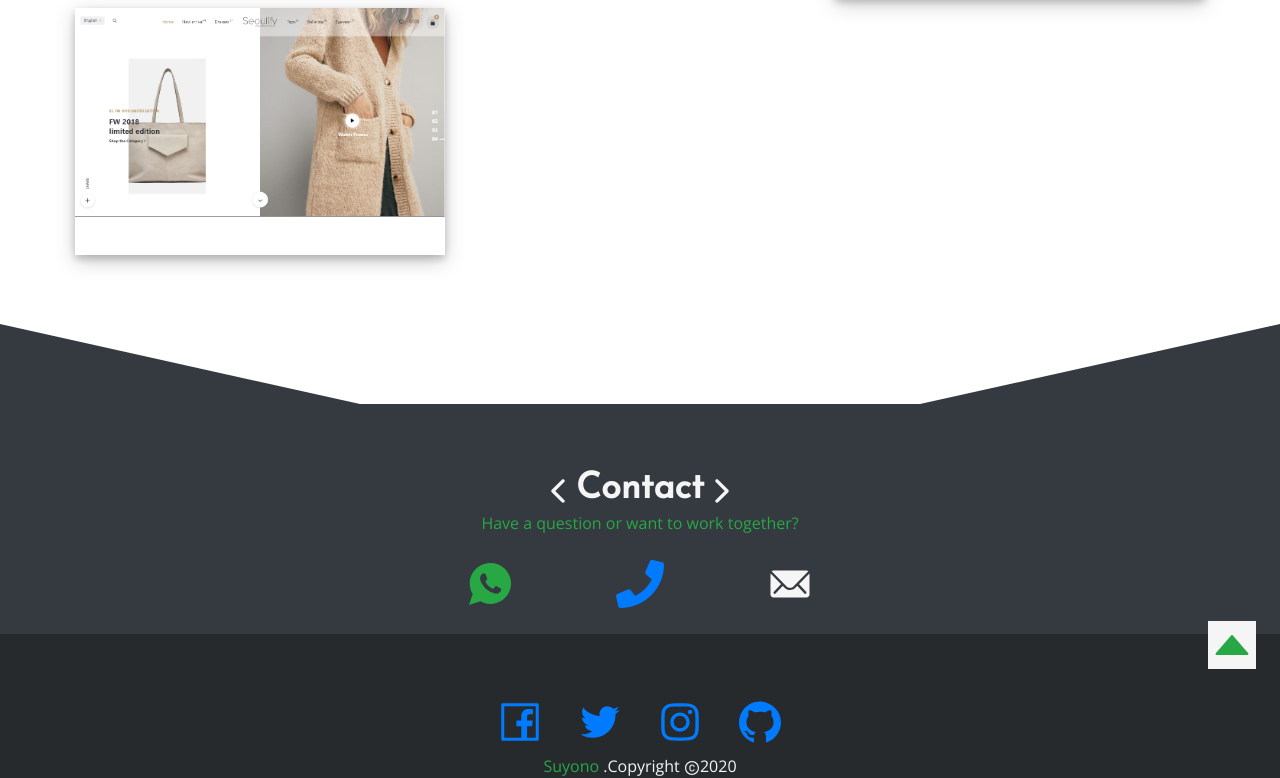
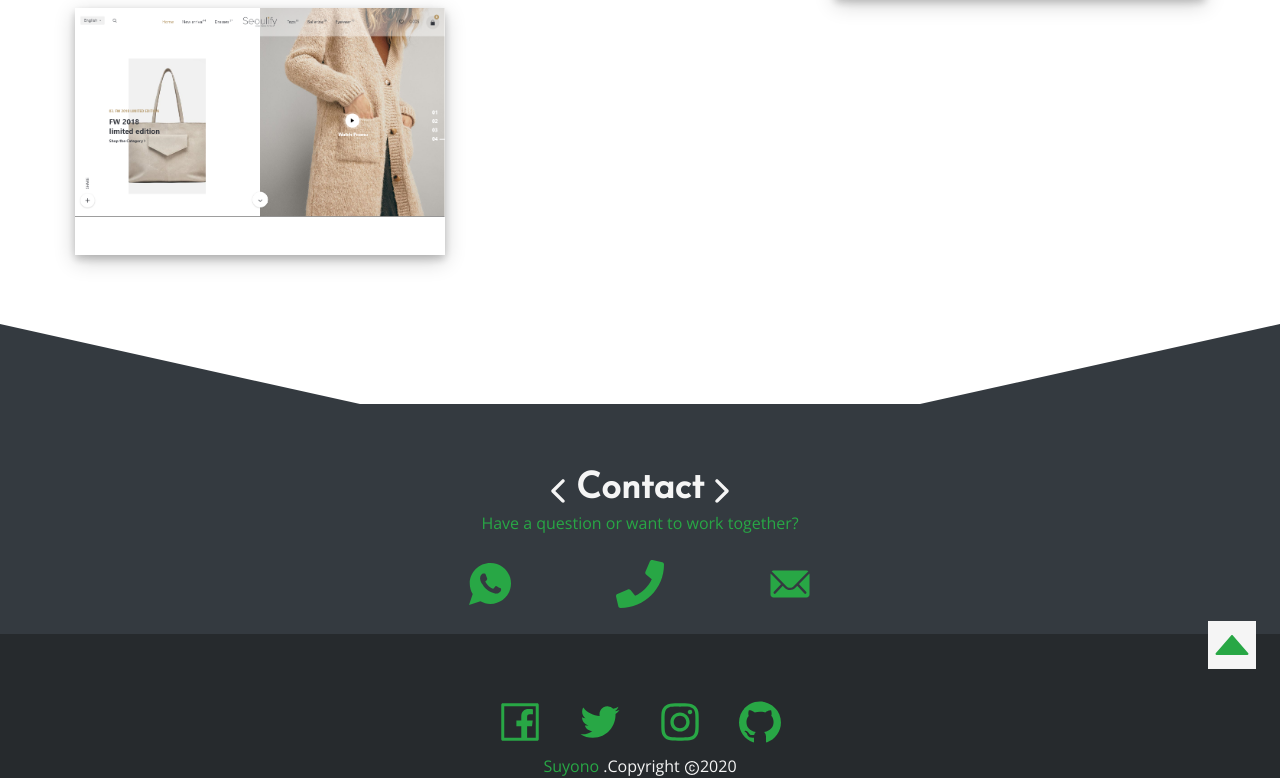
Before and after one commit to Suyono-Sutiman/portfolio-1, a React (Create React App) app: page / in a window 1280 px wide. Shown: the part 2086-2864 px from the top of the page. Built offline with nearby package versions, Linux system fonts and the light colour scheme; a web font is replaced by a local one.

Commit message:
22 jan 20

```diff
--- a/src/Component/Contact.css
+++ b/src/Component/Contact.css
@@ -28,10 +28,6 @@
     }
 }
 
-.wa {
+.wa, .mail, .phone {
     color: #28a745;
 }
-
-.mail {
-    color: whitesmoke;
-}
--- a/src/Component/Footer.css
+++ b/src/Component/Footer.css
@@ -66,6 +66,7 @@
 
 .sos-ico {
     padding: 0px 16px;
+    color: #28a745;
 }
 
 .cr {
```
